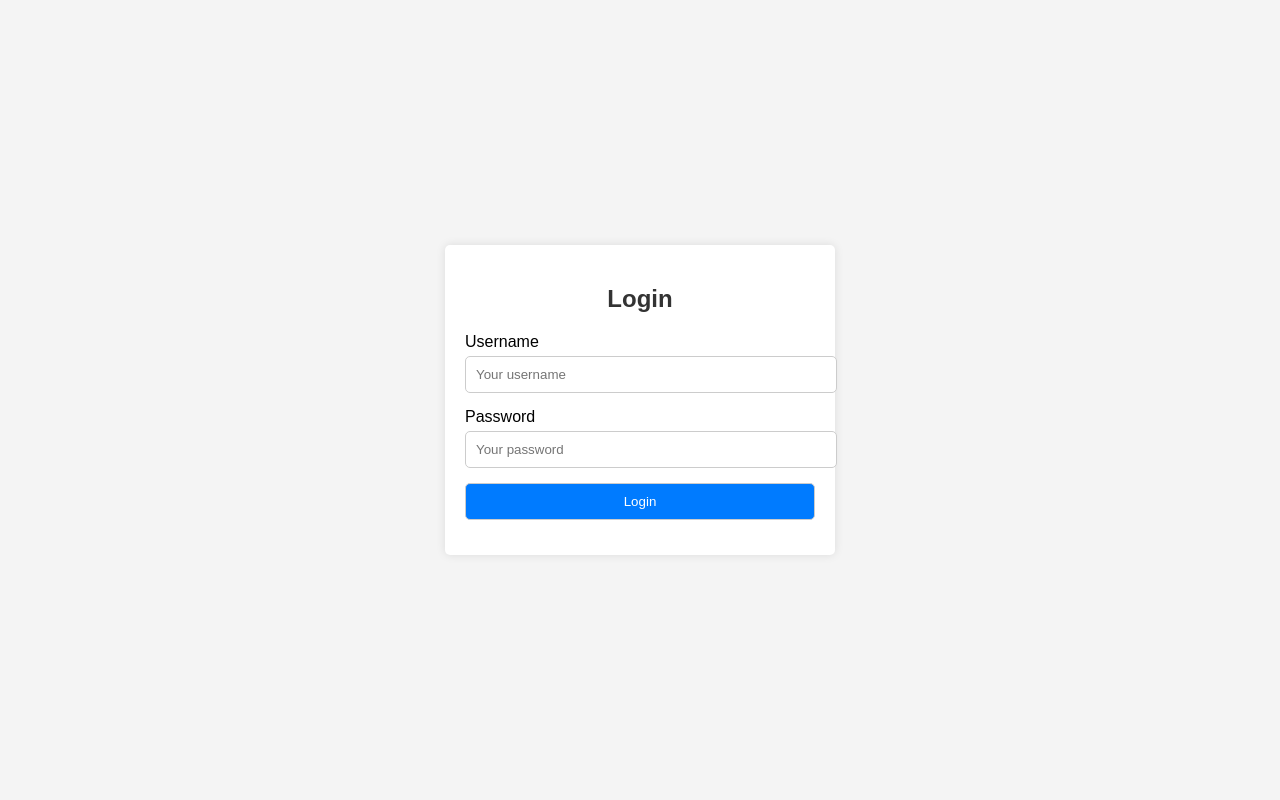
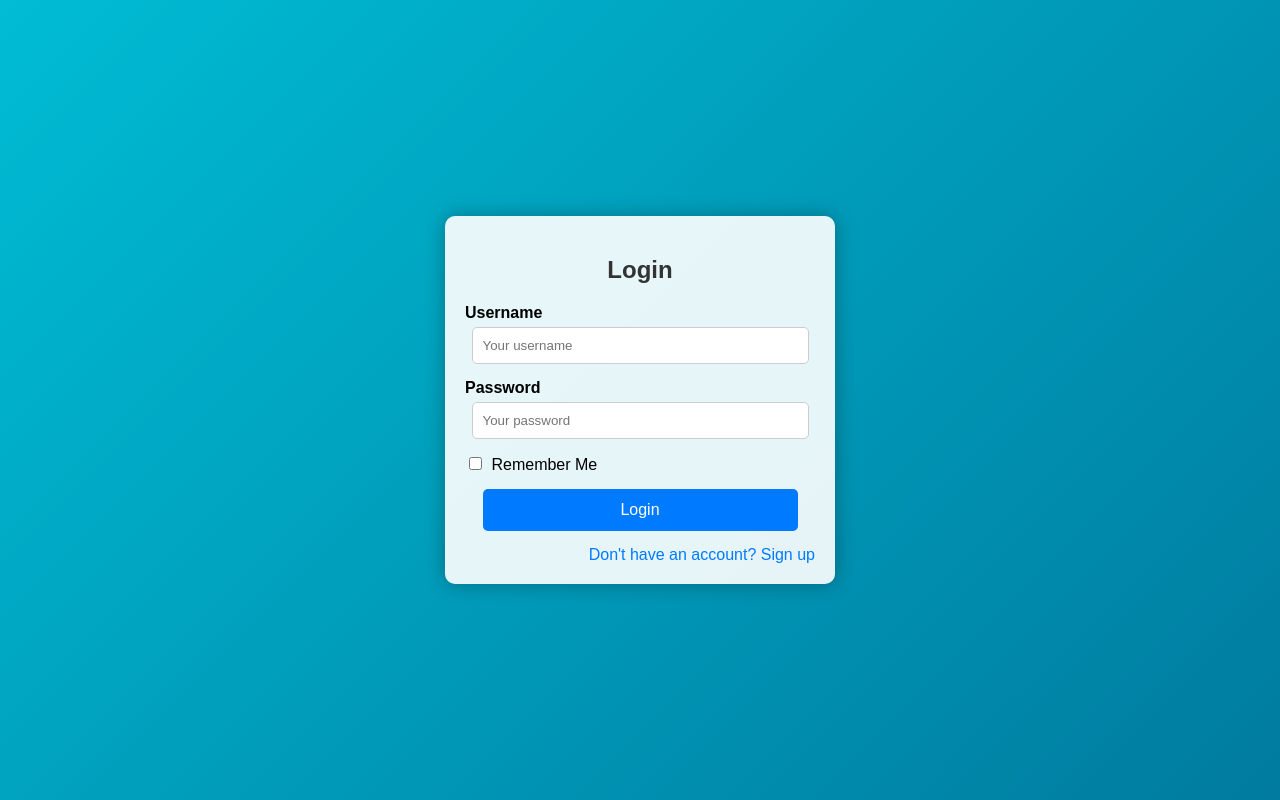
Before and after one commit to shanshibu17/Assignment, a plain HTML site: page login.html in a window 1280 px wide. Drawn offline with Linux system fonts and the light colour scheme.

Commit message:
Second commit

```diff
--- a/login.html
+++ b/login.html
@@ -1,4 +1,3 @@
-
 <!DOCTYPE html>
 <html lang="en">
 <head>
@@ -8,7 +7,9 @@
     <style>
         body {
             font-family: Arial, sans-serif;
-            background-color: #f4f4f4;
+            background: linear-gradient(135deg, #00bcd4, #007b9f);
+            background-size: cover;
+            background-attachment: fixed;
             margin: 0;
             padding: 0;
             display: flex;
@@ -18,9 +19,9 @@
         }
 
         .login-container {
-            background: #fff;
-            border-radius: 5px;
-            box-shadow: 0 0 10px rgba(0, 0, 0, 0.1);
+            background: rgba(255, 255, 255, 0.9);
+            border-radius: 10px;
+            box-shadow: 0 0 20px rgba(0, 0, 0, 0.3);
             width: 350px;
             text-align: center;
             padding: 20px;
@@ -42,10 +43,11 @@
             display: block;
             text-align: left;
             margin-bottom: 5px;
+            font-weight: bold;
         }
 
         .form-group input {
-            width: 100%;
+            width: 90%;
             padding: 10px;
             border: 1px solid #ccc;
             border-radius: 5px;
@@ -55,10 +57,49 @@
             background: #007BFF;
             color: #fff;
             cursor: pointer;
+            border: none;
+            border-radius: 5px;
+            padding: 12px 0;
+            font-size: 16px;
         }
 
         .form-group input[type="submit"]:hover {
             background: #0056b3;
+        }
+
+        .form-group input[type="submit"]:focus {
+            background: #0056b3;
+            box-shadow: 0 0 10px rgba(0, 0, 0, 0.2);
+        }
+
+        /* Add a "Remember Me" checkbox */
+        .remember-me {
+            text-align: left;
+            margin-top: 10px;
+        }
+
+        .remember-me label {
+            display: inline-block;
+            vertical-align: middle;
+        }
+
+        .remember-me input[type="checkbox"] {
+            margin-right: 5px;
+        }
+
+        /* Add a "Sign up" link */
+        .signup-link {
+            text-align: right;
+            margin-top: 10px;
+        }
+
+        .signup-link a {
+            text-decoration: none;
+            color: #007BFF;
+        }
+
+        .signup-link a:hover {
+            text-decoration: underline;
         }
     </style>
 </head>
@@ -74,10 +115,17 @@
                 <label for="password">Password</label>
                 <input type="password" id="password" name="password" placeholder="Your password" required>
             </div>
+            <div class="remember-me">
+                <input type="checkbox" id="remember" name="remember">
+                <label for="remember">Remember Me</label>
+            </div>
             <div class="form-group">
                 <input type="submit" value="Login">
             </div>
         </form>
+        <div class="signup-link">
+            <a href="signup.html">Don't have an account? Sign up</a>
+        </div>
     </div>
 </body>
 </html>
```
Also changed, not shown: signup.html (+21 -9 lines).
